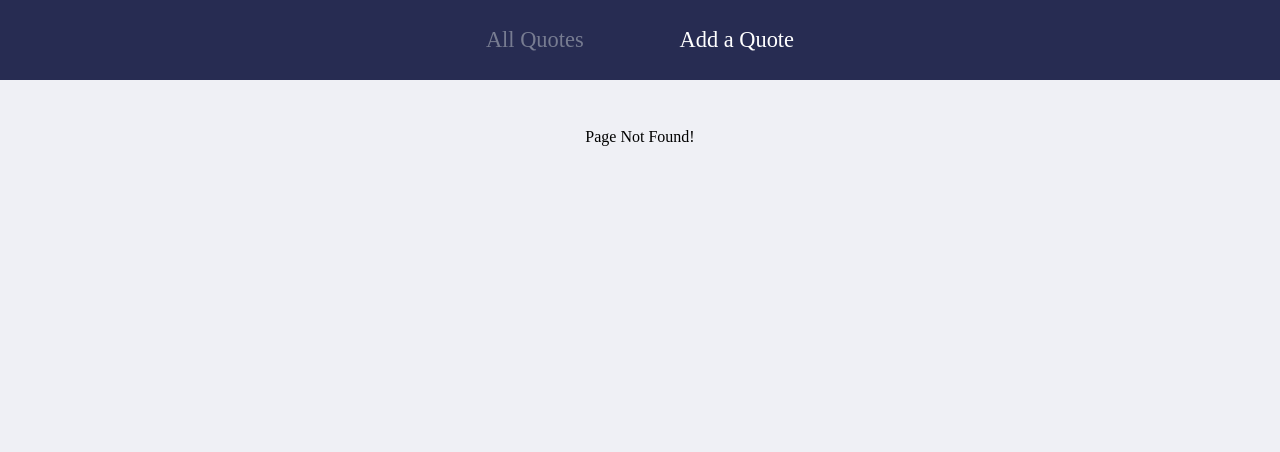
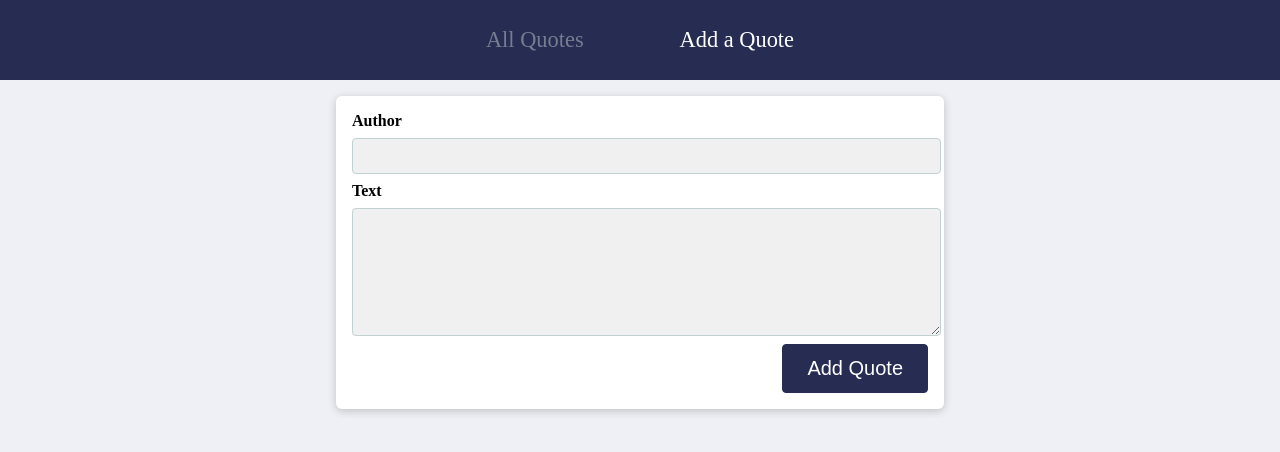
Before and after one commit to highjoon/My-Own-Quotes, a React app: page /new-quote in a window 1280 px wide. Before the commit this address had no page. Shown: the top 452 px of the page. Built offline with nearby package versions, Linux system fonts and the light colour scheme.

Commit message:
QuoteForm 제작

```diff
--- a/src/api/mockAPI.ts
+++ b/src/api/mockAPI.ts
@@ -1,10 +1,10 @@
 const DUMMY_QUOTES = [
-  { id: "id1", author: "Dummy author 1", text: "Dummy Quote 1" },
-  { id: "id2", author: "Dummy author 2", text: "Dummy Quote 2" },
-  { id: "id3", author: "Dummy author 3", text: "Dummy Quote 3" },
-  { id: "id4", author: "Dummy author 4", text: "Dummy Quote 4" },
-  { id: "id5", author: "Dummy author 5", text: "Dummy Quote 5" },
-  { id: "id6", author: "Dummy author 6", text: "Dummy Quote 6" },
+  { id: "1", author: "Dummy author 1", text: "Dummy Quote 1" },
+  { id: "2", author: "Dummy author 2", text: "Dummy Quote 2" },
+  { id: "3", author: "Dummy author 3", text: "Dummy Quote 3" },
+  { id: "4", author: "Dummy author 4", text: "Dummy Quote 4" },
+  { id: "5", author: "Dummy author 5", text: "Dummy Quote 5" },
+  { id: "6", author: "Dummy author 6", text: "Dummy Quote 6" },
 ];
 
 export default DUMMY_QUOTES;
--- a/src/components/HighlightedQuote/index.tsx
+++ b/src/components/HighlightedQuote/index.tsx
@@ -1,6 +1,6 @@
 import React, { FC } from "react";
 import { Quote } from "@components/HighlightedQuote/styles";
-import { IHighlightedQuote } from "@/types/db";
+import { IHighlightedQuote } from "../../types/db";
 
 const HighlightedQuote: FC<IHighlightedQuote> = ({ text, author }) => {
   return (
--- /dev/null
+++ b/src/components/QuoteForm/index.tsx
@@ -0,0 +1,51 @@
+import React, { FC, Fragment, useRef, useCallback } from "react";
+import { useNavigate } from "react-router-dom";
+import { AddBtn, Card, TextBox, Form } from "@components/QuoteForm/styles";
+import DUMMY_QUOTES from "@api/mockAPI";
+
+const QuoteForm: FC = () => {
+  const navigate = useNavigate();
+  const authorRef = useRef<HTMLInputElement>(null);
+  const textRef = useRef<HTMLTextAreaElement>(null);
+
+  const submitFormHandler = useCallback((event: React.FormEvent) => {
+    event.preventDefault();
+    const enteredAuthor = authorRef.current?.value;
+    const enteredText = textRef.current?.value;
+
+    if (enteredAuthor?.trim() && enteredText?.trim()) {
+      addQuoteHandler({
+        id: `${DUMMY_QUOTES.length + 1}`,
+        author: enteredAuthor,
+        text: enteredText,
+      });
+      navigate("/");
+    }
+  }, []);
+
+  const addQuoteHandler = (newQuote: { id: string; author: string; text: string }) => {
+    DUMMY_QUOTES.push(newQuote);
+  };
+
+  return (
+    <Fragment>
+      <Card>
+        <Form onSubmit={submitFormHandler}>
+          <TextBox>
+            <label htmlFor="author">Author</label>
+            <input type="text" id="author" ref={authorRef} />
+          </TextBox>
+          <TextBox>
+            <label htmlFor="text">Text</label>
+            <textarea id="text" rows={5} ref={textRef} />
+          </TextBox>
+          <AddBtn>
+            <button>Add Quote</button>
+          </AddBtn>
+        </Form>
+      </Card>
+    </Fragment>
+  );
+};
+
+export default QuoteForm;
--- /dev/null
+++ b/src/components/QuoteForm/styles.tsx
@@ -0,0 +1,56 @@
+import styled from "@emotion/styled";
+
+export const Card = styled.div`
+  padding: 1rem;
+  margin: 1rem;
+  box-shadow: 0 2px 8px rgba(0, 0, 0, 0.2);
+  border-radius: 6px;
+  background-color: white;
+`;
+
+export const Form = styled.form`
+  position: relative;
+`;
+
+export const TextBox = styled.div`
+  margin-bottom: 0.5rem;
+
+  & label {
+    font-weight: bold;
+    display: block;
+    margin-bottom: 0.5rem;
+  }
+
+  & input,
+  & textarea {
+    font: inherit;
+    padding: 0.35rem;
+    border-radius: 4px;
+    background-color: #f0f0f0;
+    border: 1px solid #c1d1d1;
+    display: block;
+    width: 100%;
+    font-size: 1.25rem;
+  }
+
+  & input:focus,
+  & textarea:focus {
+    background-color: #c5c9d3;
+    outline-color: #777c91;
+  }
+`;
+
+export const AddBtn = styled.div`
+  text-align: right;
+
+  & button {
+    color: white;
+    text-decoration: none;
+    padding: 0.75rem 1.5rem;
+    font-size: 1.25rem;
+    background-color: #272c52;
+    border: 1px solid #272c52;
+    border-radius: 4px;
+    cursor: pointer;
+  }
+`;
--- a/src/components/QuoteItem/index.tsx
+++ b/src/components/QuoteItem/index.tsx
@@ -1,7 +1,7 @@
 import React, { FC } from "react";
-import { Link } from "react-router-dom";
-import { Item } from "@/components/QuoteItem/styles";
-import { IQuote } from "@/types/db";
+import { Link, Outlet } from "react-router-dom";
+import { Item } from "@components/QuoteItem/styles";
+import { IQuote } from "../../types/db";
 
 const QuoteItem: FC<IQuote> = ({ id, author, text }) => {
   return (
@@ -12,9 +12,10 @@ const QuoteItem: FC<IQuote> = ({ id, author, text }) => {
         </blockquote>
         <figcaption>{text}</figcaption>
       </figure>
-      <Link className="btn" to={`/quotes/${id}`}>
+      <Link className="btn" to={`/quote/${id}`}>
         View Detail
       </Link>
+      <Outlet />
     </Item>
   );
 };
--- a/src/layouts/App/index.tsx
+++ b/src/layouts/App/index.tsx
@@ -6,6 +6,7 @@ import loadable from "@loadable/component";
 const Layout = loadable(() => import("@layouts/Layout"));
 const AllQuotes = loadable(() => import("@pages/AllQuotes"));
 const QuoteDetail = loadable(() => import("@pages/QuoteDetail"));
+const NewQuote = loadable(() => import("@pages/NewQuote"));
 const NotFound = loadable(() => import("@pages/NotFound"));
 
 const App: FC = () => {
@@ -13,8 +14,9 @@ const App: FC = () => {
     <Layout>
       <Routes>
         <Route path="/" element={<Navigate replace to={"/quotes"} />} />
-        <Route path="/quotes/*" element={<AllQuotes />} />
-        <Route path="/quotes/:quoteId" element={<QuoteDetail />} />
+        <Route path="/quotes" element={<AllQuotes />} />
+        <Route path="/quote/:id" element={<QuoteDetail />} />
+        <Route path="/new-quote" element={<NewQuote />} />
         <Route path="*" element={<NotFound />} />
       </Routes>
     </Layout>
--- a/src/pages/AllQuotes/index.tsx
+++ b/src/pages/AllQuotes/index.tsx
@@ -1,5 +1,5 @@
 import React, { FC, Fragment } from "react";
-import QuoteList from "@/components/QuoteList";
+import QuoteList from "@components/QuoteList";
 
 const AllQuotes: FC = () => {
   return (
--- /dev/null
+++ b/src/pages/NewQuote/index.tsx
@@ -0,0 +1,12 @@
+import React, { FC, Fragment } from "react";
+import QuoteForm from "@components/QuoteForm";
+
+const NewQuote: FC = () => {
+  return (
+    <Fragment>
+      <QuoteForm />
+    </Fragment>
+  );
+};
+
+export default NewQuote;
--- a/src/pages/QuoteDetail/index.tsx
+++ b/src/pages/QuoteDetail/index.tsx
@@ -4,8 +4,8 @@ import HighlightedQuote from "@components/HighlightedQuote";
 import DUMMY_QUOTES from "@api/mockAPI";
 
 const QuoteDetail: FC = () => {
-  const { quoteId } = useParams<{ quoteId?: string }>();
-  const quoteData = DUMMY_QUOTES.filter(quote => quote.id.toString() === quoteId)[0];
+  const { id } = useParams<{ id?: string }>();
+  const quoteData = DUMMY_QUOTES.filter(quote => quote.id.toString() === id)[0];
 
   if (!quoteData.text) {
     return <p>No Quote Found!</p>;
--- a/webpack.config.ts
+++ b/webpack.config.ts
@@ -57,9 +57,7 @@ const config: Configuration = {
   },
   plugins: [
     new ForkTsCheckerWebpackPlugin({ async: false }),
-    new webpack.EnvironmentPlugin({
-      NODE_ENV: prodMode ? "production" : "development",
-    }),
+    new webpack.EnvironmentPlugin({ NODE_ENV: prodMode ? "production" : "development" }),
     new webpack.ProvidePlugin({ React: "react" }),
     new HtmlWebpackPlugin({
       template: "./src/index.html",
```
Also changed, not shown: tsconfig-for-webpack-config.json (added, +8 -0 lines).
